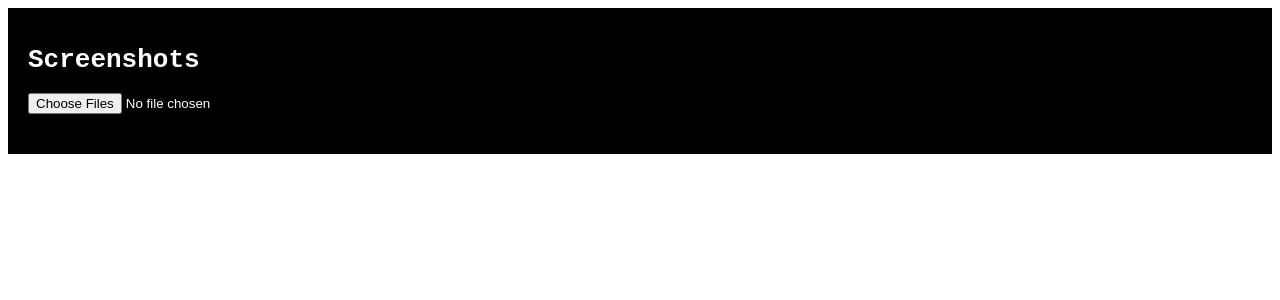
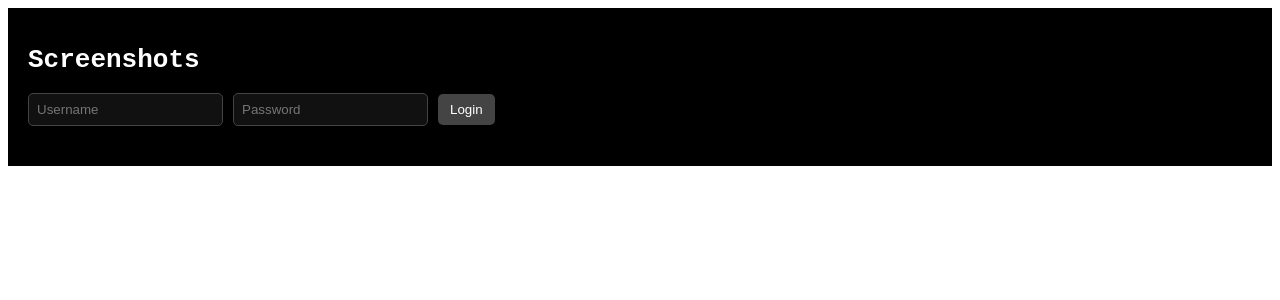
Before and after one commit to Cazrath/Cazrath, a Next.js app: page /screenshots in a window 1280 px wide. Shown: the top 300 px of the page. Built offline with nearby package versions, Linux system fonts and the light colour scheme.

Commit message:
screenshots.js
added private login for upload

```diff
--- a/pages/screenshots.js
+++ b/pages/screenshots.js
@@ -1,7 +1,14 @@
+// pages/screenshots.js
 import { useState } from 'react';
 
 export default function Screenshots() {
   const [images, setImages] = useState([]);
+  const [username, setUsername] = useState('');
+  const [password, setPassword] = useState('');
+  const [isAuthenticated, setIsAuthenticated] = useState(false);
+
+  const VALID_USERNAME = 'Cazrath';
+  const VALID_PASSWORD = 'Cazaye45';
 
   const handleUpload = (e) => {
     const files = Array.from(e.target.files);
@@ -9,10 +16,50 @@ export default function Screenshots() {
     setImages([...images, ...newImages]);
   };
 
+  const handleLogin = () => {
+    if (username === VALID_USERNAME && password === VALID_PASSWORD) {
+      setIsAuthenticated(true);
+    } else {
+      alert('Invalid username or password.');
+    }
+  };
+
   return (
     <div style={{ background: '#000', color: '#fff', fontFamily: 'monospace', padding: '20px' }}>
       <h1>Screenshots</h1>
-      <input type="file" accept="image/*" multiple onChange={handleUpload} />
+
+      {/* Login Section */}
+      {!isAuthenticated && (
+        <div style={{ marginBottom: '20px' }}>
+          <input
+            type="text"
+            placeholder="Username"
+            value={username}
+            onChange={(e) => setUsername(e.target.value)}
+            style={{ marginRight: '10px', padding: '8px', borderRadius: '5px', border: '1px solid #444', background: '#111', color: '#fff' }}
+          />
+          <input
+            type="password"
+            placeholder="Password"
+            value={password}
+            onChange={(e) => setPassword(e.target.value)}
+            style={{ marginRight: '10px', padding: '8px', borderRadius: '5px', border: '1px solid #444', background: '#111', color: '#fff' }}
+          />
+          <button
+            onClick={handleLogin}
+            style={{ padding: '8px 12px', border: 'none', borderRadius: '5px', background: '#444', color: '#fff', cursor: 'pointer' }}
+          >
+            Login
+          </button>
+        </div>
+      )}
+
+      {/* Upload Section (only if logged in) */}
+      {isAuthenticated && (
+        <input type="file" accept="image/*" multiple onChange={handleUpload} />
+      )}
+
+      {/* Gallery */}
       <div style={{ display: 'grid', gap: '10px', marginTop: '20px', gridTemplateColumns: 'repeat(auto-fill, minmax(150px, 1fr))' }}>
         {images.map((img, i) => (
           <img key={i} src={img} alt={`screenshot-${i}`} style={{ width: '100%', borderRadius: '8px' }} />
```
